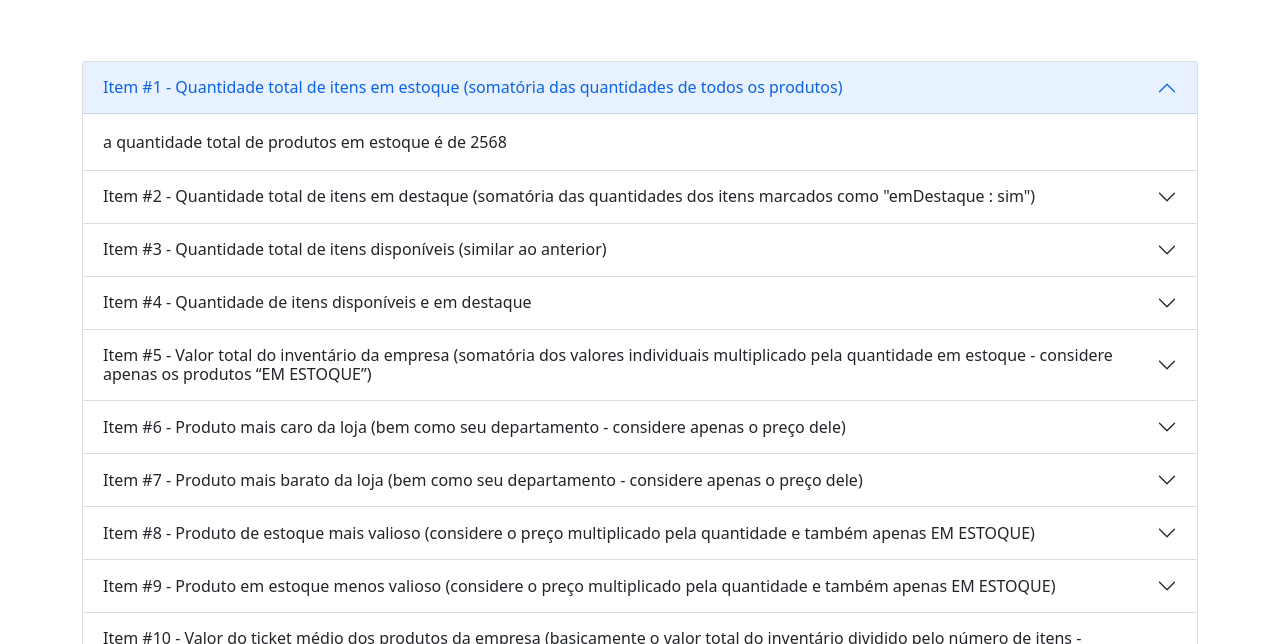
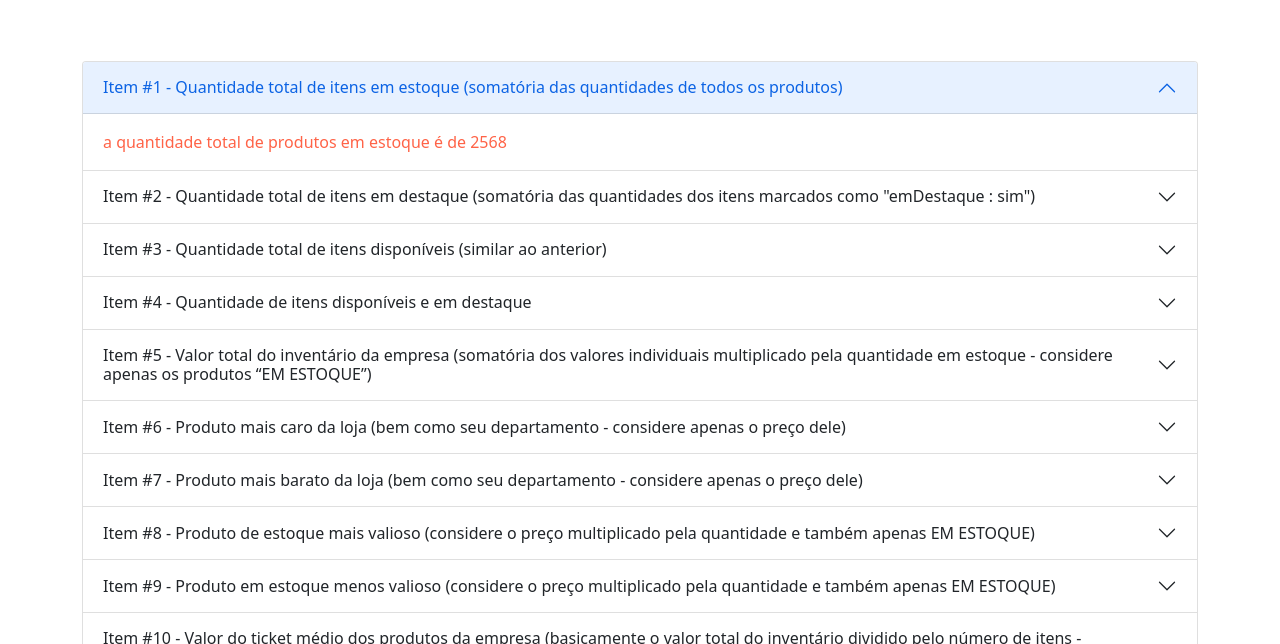
Before and after one commit to LaurenFrancke/Desafio-Grupo-04, a plain HTML site: page pages/results.html in a window 1280 px wide. Shown: the part 156-800 px from the top of the page. Drawn offline with nearby package versions, Linux system fonts and the light colour scheme.

Commit message:
Alteração de cor na resposta do html

```diff
--- a/css/styles.css
+++ b/css/styles.css
@@ -10,3 +10,5 @@
 footer{
     background-color: #000;
 }
+.accordion-body {color:#FF6347
+}
```
